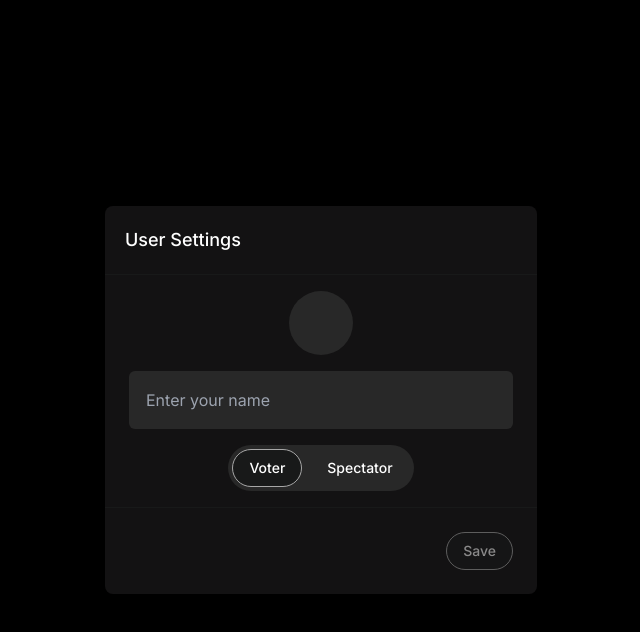
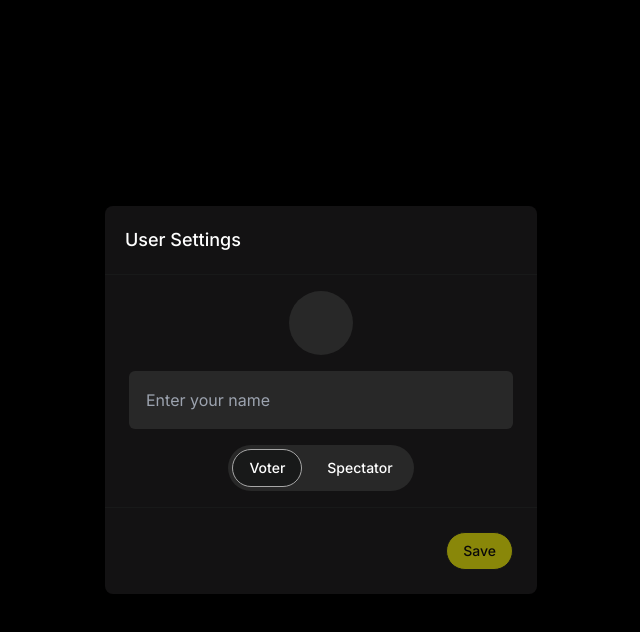
Before and after one commit to dprcoles/story-estimator, a React (Create React App) app in the folder web/: page /room/1 in a window 1280 px wide. Shown: the top 632 px of the page, without its empty margins (319-959 px from the left). Built offline with nearby package versions, Linux system fonts and the light colour scheme; no server answers.

Commit message:
:lipstick: added primary button styling

```diff
--- a/web/src/components/Button/index.tsx
+++ b/web/src/components/Button/index.tsx
@@ -1,13 +1,34 @@
 import React from "react";
 import { motion } from "framer-motion";
+
+export enum ButtonStyle {
+  Default = "default",
+  Primary = "primary",
+}
 
 interface ButtonProps {
   onClick: (e?: any) => void;
   children?: React.ReactNode;
   disabled?: boolean;
+  style?: ButtonStyle;
 }
 
-const Button: React.FC<ButtonProps> = ({ children, onClick, disabled }) => {
+const Button: React.FC<ButtonProps> = ({
+  children,
+  onClick,
+  disabled,
+  style = ButtonStyle.Default,
+}) => {
+  const getClassesForStyle = () => {
+    switch (style) {
+      case ButtonStyle.Primary:
+        return "bg-dark-main border-dark-buttons hover:border-dark-background text-black";
+      case ButtonStyle.Default:
+      default:
+        return "bg-dark-buttons border-dark-border-color hover:border-white";
+    }
+  };
+
   return (
     <motion.div
       whileHover={!disabled ? { scale: 1.03 } : {}}
@@ -15,7 +36,7 @@ const Button: React.FC<ButtonProps> = ({ children, onClick, disabled }) => {
       className="flex"
     >
       <button
-        className="text-sm font-medium px-4 py-2 rounded-full border border-dark-border-color hover:border-white bg-dark-buttons disabled:opacity-50 ease-linear transition-all duration-150"
+        className={`text-sm font-medium px-4 py-2 rounded-full border disabled:opacity-50 ease-linear transition-all duration-150 ${getClassesForStyle()}`}
         onClick={onClick}
         disabled={disabled}
       >
--- a/web/src/components/MainPanel/FinalEstimate/index.tsx
+++ b/web/src/components/MainPanel/FinalEstimate/index.tsx
@@ -4,7 +4,7 @@ import { FADE_IN, STAGGER } from "@/utils/variants";
 import { useSocketStore } from "@/stores/socketStore";
 import { EmitEvent } from "@/types/server";
 import Option from "../Option";
-import Button from "../../Button";
+import Button, { ButtonStyle } from "../../Button";
 
 interface FinalEstimateProps {
   options: Array<string>;
@@ -49,6 +49,7 @@ const FinalEstimate: React.FC<FinalEstimateProps> = ({
             })
           }
           disabled={selected === ""}
+          style={ButtonStyle.Primary}
         >
           Complete Estimate
         </Button>
--- a/web/src/components/PlayerPanel/PlayerCard/index.tsx
+++ b/web/src/components/PlayerPanel/PlayerCard/index.tsx
@@ -8,12 +8,14 @@ interface PlayerCardProps {
   player: Player;
   showVote: boolean;
   countdownStatus: CountdownStatus;
+  isCurrentPlayer: boolean;
 }
 
 const PlayerCard: React.FC<PlayerCardProps> = ({
   player,
   showVote,
   countdownStatus,
+  isCurrentPlayer,
 }) => {
   const { name, type, vote } = player;
 
@@ -21,7 +23,13 @@ const PlayerCard: React.FC<PlayerCardProps> = ({
     <div className="p-2 flex">
       <PlayerIcon player={player} />
       <div className="ml-3">
-        <div className="font-semibold text-white">{name}</div>
+        <div
+          className={`font-semibold ${
+            isCurrentPlayer ? "text-dark-main" : "text-white"
+          }`}
+        >
+          {name}
+        </div>
         <div className="text-sm text-dark-text">
           {type === PlayerType.Voter && vote && <span>Voted</span>}
           {type === PlayerType.Voter && !vote && <span>Voting</span>}
--- a/web/src/components/PlayerPanel/index.tsx
+++ b/web/src/components/PlayerPanel/index.tsx
@@ -7,12 +7,14 @@ interface PlayerPanelProps {
   players: Array<Player>;
   showVote: boolean;
   countdownStatus: CountdownStatus;
+  currentPlayer?: Player;
 }
 
 const PlayerPanel: React.FC<PlayerPanelProps> = ({
   players,
   showVote,
   countdownStatus,
+  currentPlayer,
 }) => {
   return (
     <div className="bg-dark-panels min-h-full h-96 rounded-lg p-4">
@@ -30,6 +32,7 @@ const PlayerPanel: React.FC<PlayerPanelProps> = ({
                   player={p}
                   showVote={showVote}
                   countdownStatus={countdownStatus}
+                  isCurrentPlayer={currentPlayer?.id === p.id}
                 />
               </div>
             ))}
--- a/web/src/components/SettingsModal/index.tsx
+++ b/web/src/components/SettingsModal/index.tsx
@@ -5,7 +5,7 @@ import {
 } from "@/utils/constants";
 import React, { useEffect, useState } from "react";
 import { IoMdClose } from "react-icons/io";
-import Button from "../Button";
+import Button, { ButtonStyle } from "../Button";
 import ToggleButton from "../ToggleButton";
 
 interface SettingsModalProps {
@@ -73,7 +73,9 @@ const SettingsModal: React.FC<SettingsModalProps> = ({
                   />
                 </div>
                 <div className="flex items-center justify-end p-6 border-t border-solid border-dark-buttons rounded-b">
-                  <Button onClick={handleSave}>Save</Button>
+                  <Button onClick={handleSave} style={ButtonStyle.Primary}>
+                    Save
+                  </Button>
                 </div>
               </div>
             </div>
--- a/web/src/components/StoryPanel/AddStoryModal/index.tsx
+++ b/web/src/components/StoryPanel/AddStoryModal/index.tsx
@@ -2,7 +2,7 @@ import React, { useState } from "react";
 import { Story } from "@/types/story";
 import { DEFAULT_STORY } from "@/utils/constants";
 import { IoMdClose } from "react-icons/io";
-import Button from "../../Button";
+import Button, { ButtonStyle } from "../../Button";
 
 interface AddStoryModalProps {
   isOpen: boolean;
@@ -58,8 +58,9 @@ const AddStoryModal: React.FC<AddStoryModalProps> = ({
                         story.description.replace(/^\s+|\s+$|\s+(?=\s)/g, "")
                           .length === 0
                       }
+                      style={ButtonStyle.Primary}
                     >
-                      Save
+                      Add
                     </Button>
                   </div>
                 </div>
--- a/web/src/components/UserModal/index.tsx
+++ b/web/src/components/UserModal/index.tsx
@@ -2,7 +2,7 @@ import { PlayerType } from "@/types/player";
 import React, { useEffect, useState } from "react";
 import EmojiPicker from "../EmojiPicker";
 import { IoMdClose } from "react-icons/io";
-import Button from "../Button";
+import Button, { ButtonStyle } from "../Button";
 import { MdOutlineEdit } from "react-icons/md";
 
 import "./index.css";
@@ -126,6 +126,7 @@ const UserModal: React.FC<UserModalProps> = ({
                     disabled={
                       nameValue.replace(/^\s+|\s+$|\s+(?=\s)/g, "").length === 0
                     }
+                    style={ButtonStyle.Primary}
                   >
                     Save
                   </Button>
--- a/web/src/pages/Room.tsx
+++ b/web/src/pages/Room.tsx
@@ -251,6 +251,7 @@ const RoomPage: React.FC<RoomPageProps> = ({ theme, setTheme }) => {
                   players={players}
                   showVote={showVotes}
                   countdownStatus={countdownStatus}
+                  currentPlayer={players.find(p => p.name === name)}
                 />
               </div>
               <div className="md:hidden py-2">
@@ -261,6 +262,7 @@ const RoomPage: React.FC<RoomPageProps> = ({ theme, setTheme }) => {
                   players={players}
                   showVote={showVotes}
                   countdownStatus={countdownStatus}
+                  currentPlayer={players.find(p => p.name === name)}
                 />
               </div>
             </div>
```
